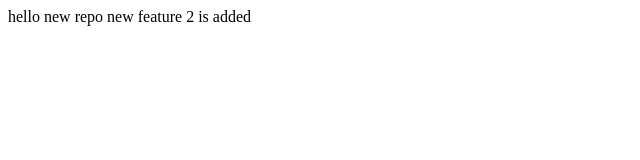
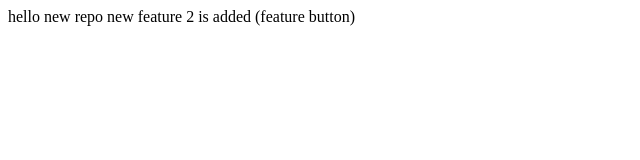
Before and after one commit to arslan8793/local, a plain HTML site: page index.html in a window 1280 px wide. Shown: the whole page, without its empty margins (0-640 px from the left). Drawn offline with Linux system fonts and the light colour scheme.

Commit message:
feature button is added

```diff
--- a/index.html
+++ b/index.html
@@ -1,5 +1,5 @@
 <p>
     hello new repo
 
-    new feature 2 is added
+    new feature 2 is added (feature button)
 </p>
```
